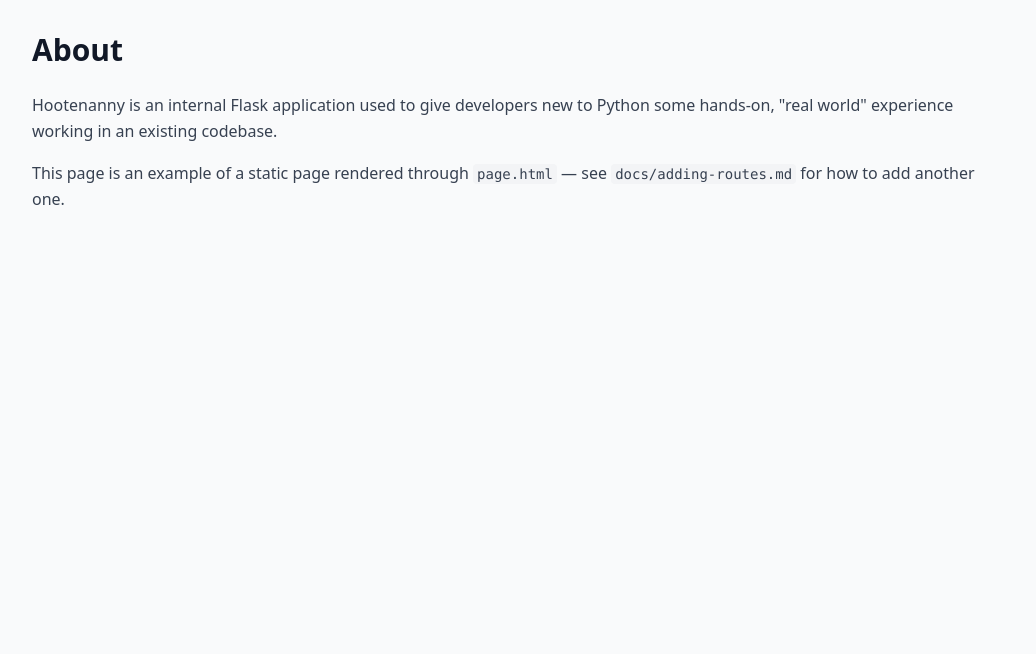
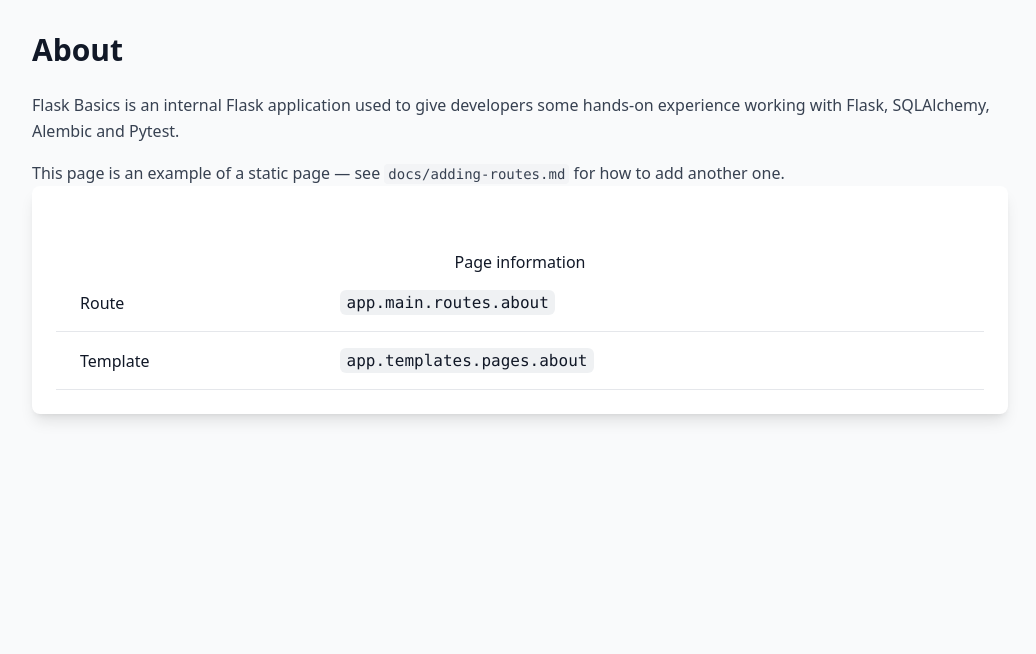
Before and after one commit to CivicActions/flask-basics, a Flask app: page /about in a window 1280 px wide. Shown: the part 65-719 px from the top of the page, without its empty margins (120-1156 px from the left). Run offline with Flask 3, Linux system fonts and the light colour scheme; some libraries are stand-ins or nearby versions.

Commit message:
refactor(all): dehootenannying

```diff
--- a/app/main/routes.py
+++ b/app/main/routes.py
@@ -3,7 +3,7 @@ from sqlalchemy import select
 
 from app.extensions import dbase
 from app.main import bp
-from app.models.page import Page
+from app.models.post import Post
 
 
 @bp.route("/")
@@ -16,9 +16,9 @@ def about():
     return render_template("pages/about.html")
 
 
-@bp.route("/p/<slug>")
+@bp.route("/post/<slug>")
 def show_page(slug):
-    page = dbase.session.execute(select(Page).filter_by(slug=slug)).scalar_one_or_none()
+    page = dbase.session.execute(select(Post).filter_by(slug=slug)).scalar_one_or_none()
     if page is None:
         abort(404)
-    return render_template("pages/dynamic.html", page=page)
+    return render_template("pages/post.html", page=page)
--- a/app/models/__init__.py
+++ b/app/models/__init__.py
@@ -1,3 +1,3 @@
 # Import model modules here so they register with SQLAlchemy's metadata
 # when this package is imported (see create_app() in app/__init__.py).
-from app.models.page import Page  # noqa: F401
+from app.models.post import Post  # noqa: F401
--- a/app/models/page.py
+++ b/app/models/post.py
@@ -4,14 +4,14 @@ from sqlalchemy.orm import Mapped, mapped_column
 from app.models.base import BaseModel
 
 
-class Page(BaseModel):
+class Post(BaseModel):
     """A simple, DB-backed static page (title + HTML body), looked up by
-    slug. Pairs with app/templates/pages/dynamic.html and the `/p/<slug>`
+    slug. Pairs with app/templates/pages/post.html and the `/p/<slug>`
     route in app/main/routes.py — see docs/adding-models.md and
     docs/templates.md for the full walkthrough.
     """
 
-    __tablename__ = "pages"
+    __tablename__ = "posts"
 
     slug: Mapped[str] = mapped_column(
         String(80), unique=True, nullable=False, index=True
--- a/app/static/css/custom.css
+++ b/app/static/css/custom.css
@@ -3,6 +3,15 @@
  * Tailwind itself is loaded via the CDN script in app/templates/base.html.
  */
 
+code {
+  font-family: ui-monospace, "SFMono-Regular", Menlo, monospace;
+  font-size: 85%;
+  background-color: rgba(175, 184, 193, 0.2);
+  padding: 0.2em 0.4em;
+  border-radius: 6px;
+}
+
+
 .logo {
     height: 100%;
 }
--- a/app/templates/base.html
+++ b/app/templates/base.html
@@ -3,7 +3,7 @@
 <head>
     <meta charset="UTF-8">
     <meta name="viewport" content="width=device-width, initial-scale=1.0">
-    <title>{% block title %}Hootenanny{% endblock %}</title>
+    <title>{% block title %}Flask Basics{% endblock %}</title>
 
     <!--
         Tailwind CSS via the "Play CDN" build. This is fine for development
--- a/app/templates/index.html
+++ b/app/templates/index.html
@@ -17,7 +17,7 @@
 #}
 {% extends "base.html" %}
 
-{% block title %}{{ page_title }} - Hootenanny{% endblock %}
+{% block title %}{{ page_title }} - Flask Basics{% endblock %}
 
 {% block content %}
 <article class="prose prose-slate max-w-none">
--- a/app/templates/pages/about.html
+++ b/app/templates/pages/about.html
@@ -3,14 +3,29 @@
 
 {% block page_content %}
 <p class="text-gray-700 leading-relaxed">
-    Hootenanny is an internal Flask application used to give developers
-    new to Python some hands-on, "real world" experience working in an
-    existing codebase.
+    Flask Basics is an internal Flask application used to give developers
+    some hands-on experience working with Flask, SQLAlchemy, Alembic and Pytest.
 </p>
 <p class="text-gray-700 leading-relaxed mt-4">
-    This page is an example of a static page rendered through
-    <code class="bg-gray-100 px-1 py-0.5 rounded text-sm">page.html</code> —
+    This page is an example of a static page —
     see <code class="bg-gray-100 px-1 py-0.5 rounded text-sm">docs/adding-routes.md</code>
     for how to add another one.
 </p>
+<div class="max-md rounded-lg overflow-hidden shadow-lg bg-white">
+  <div class="p-6">
+    <table class="w-full text-md text-left rtl:text-right text-body mt-10">
+        <caption>Page information</caption>
+        <tbody>
+            <tr class="border-b border-default">
+                <td class="px-6 py-4">Route</td>
+                <td class="px-6 py-4"><code>app.main.routes.about</code></td>
+            </tr>
+            <tr class="border-b border-default">
+                <td class="px-6 py-4">Template</td>
+                <td class="px-6 py-4"><code>app.templates.pages.about</code></td>
+            </tr>
+        </tbody>
+    </table>
+  </div>
+</div>
 {% endblock %}
--- a/app/templates/pages/dynamic.html
+++ b/app/templates/pages/post.html
@@ -1,5 +1,5 @@
 {#
-    Renders a DB-backed Page (app/models/page.py), looked up by slug.
+    Renders a DB-backed Page (app/models/post.py), looked up by slug.
     Used by the `/p/<slug>` route in app/main/routes.py.
 
     SECURITY NOTE: `page.body` is rendered with the `|safe` filter, which
--- a/migrations/env.py
+++ b/migrations/env.py
@@ -19,10 +19,10 @@ logger = logging.getLogger("alembic.env")
 def get_engine():
     try:
         # this works with Flask-SQLAlchemy<3 and Alchemical
-        return current_app.extensions["migrate"].dbase.get_engine()
+        return current_app.extensions["migrate"].db.get_engine()
     except (TypeError, AttributeError):
         # this works with Flask-SQLAlchemy>=3
-        return current_app.extensions["migrate"].dbase.engine
+        return current_app.extensions["migrate"].db.engine
 
 
 def get_engine_url():
@@ -37,7 +37,7 @@ def get_engine_url():
 # from myapp import mymodel
 # target_metadata = mymodel.Base.metadata
 config.set_main_option("sqlalchemy.url", get_engine_url())
-target_db = current_app.extensions["migrate"].dbase
+target_db = current_app.extensions["migrate"].db
 
 # other values from the config, defined by the needs of env.py,
 # can be acquired:
--- a/pyproject.toml
+++ b/pyproject.toml
@@ -1,5 +1,5 @@
 [project]
-name = "hootenanny"
+name = "flask-basics"
 version = "0.1.0"
 requires-python = ">=3.14"
 dependencies = [
```
Also changed, not shown: app/templates/pages/home.html (+14 -4 lines), docs/adding-models.md (+1 -1 lines), docs/database.md (+2 -2 lines), docs/templates.md (+9 -9 lines), migrations/versions/7781225ad29b_renaming_page_to_post.py (added, +61 -0 lines), tests/test_page_model.py (+4 -4 lines), tests/test_routes.py (+1 -1 lines), README.md, 1 other file.
